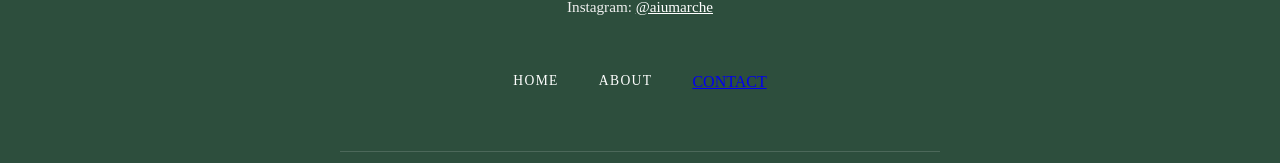
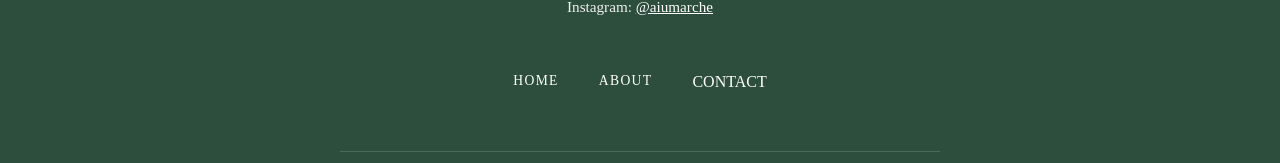
Before and after one commit to aiumarche/aiumarche, a Next.js app: page /en/recruit in a window 1280 px wide. Shown: the part 1374-1537 px from the top of the page. Built offline with nearby package versions, Linux system fonts and the light colour scheme; a web font is replaced by a local one.

Commit message:
Fix CONTACT link color and tag

```diff
--- a/app/[lang]/layout.tsx
+++ b/app/[lang]/layout.tsx
@@ -97,7 +97,9 @@ export default function RootLayout({
             <nav style={{ display: 'flex', justifyContent: 'center', gap: '40px', marginBottom: '60px' }}>
               <Link href={`/${lang}`} style={footerLinkStyle}>HOME</Link>
               <Link href={`/${lang}/about`} style={footerLinkStyle}>ABOUT</Link>
-              <a href="mailto:aiumarche@gl.aiu.ac.jp">CONTACT</a>
+              <a href="mailto:aiumarche@gl.aiu.ac.jp" style={{ color: 'inherit', textDecoration: 'none' }}>
+  CONTACT
+</a>
             </nav>
 
             <div style={{ borderTop: '1px solid rgba(255,255,255,0.15)', paddingTop: '40px', fontSize: '0.75rem', color: '#9fb3a8' }}>
```
